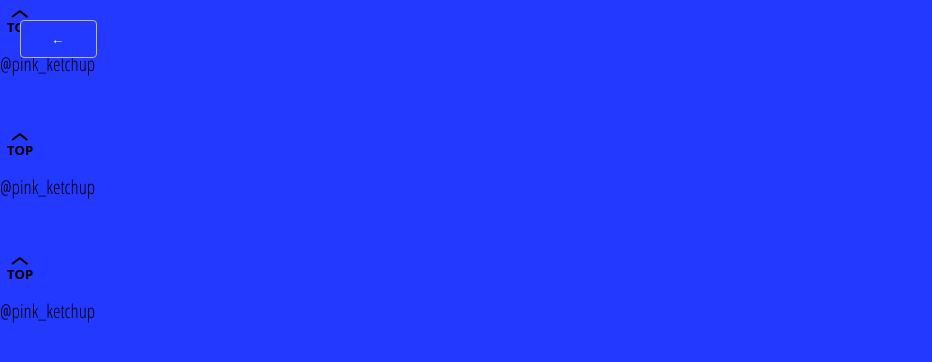
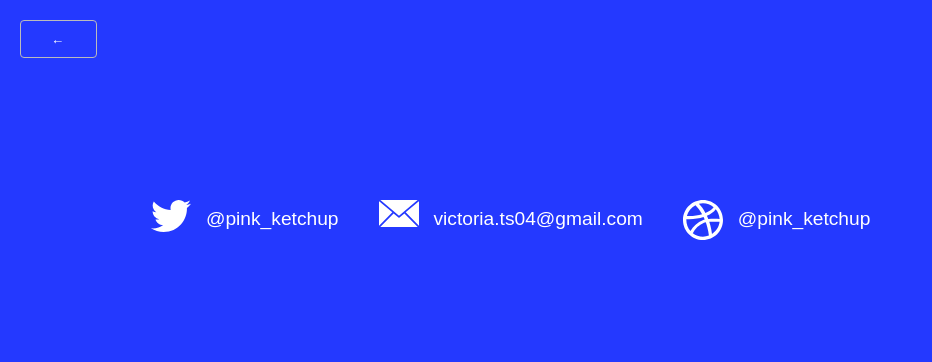
Before and after one commit to pinkketchup/portfolio, a plain HTML site: page contact.html in a window 1280 px wide. Shown: the whole page, without its empty margins (0-932 px from the left). Drawn offline with Linux system fonts and the light colour scheme.

Commit message:
updating contact.html page

```diff
--- a/contact.html
+++ b/contact.html
@@ -13,10 +13,12 @@
 <body>
   <div class="button back"> <a href="index.html">&#8592;</a></div>
   	<div class="blue-pod">
-  		<div class="social">
-  			<img src="images/icon_top.png"/><p>@pink_ketchup</p>
-  			<img src="images/icon_top.png"/><p>@pink_ketchup</p>
-  			<img src="images/icon_top.png"/><p>@pink_ketchup</p>
+  		<div class="row">
+  			<div class="ten columns social center">
+  				<img src="images/twitter.svg"/><p>@pink_ketchup</p>
+  				<img src="images/email.svg"/><p>victoria.ts04@gmail.com</p>
+  				<img src="images/dribble.svg"/><p>@pink_ketchup</p>
+  			</div>
   		</div>
   	</div>
 </body>
--- a/style.css
+++ b/style.css
@@ -247,4 +247,21 @@ nav li {
 	background-color: #2439ff;
 	background-size: cover;
 	height: 1000px;
-}
+	}
+.social {
+	margin: 0 auto;
+	float: none;
+	position: relative;
+	display: -webkit-box;
+	text-align: center;
+	padding-top: 200px;
+	}
+.social img{
+	padding-left: 40px;
+	padding-right: 15px;
+	width: 40px;
+	}
+.social p {
+	font-family: 'Noto Sans Bold', sans-serif !important;
+	color: #fff;
+	}
```
Also changed, not shown: images/dribble.svg (added), images/email.svg (added), images/twitter.svg (added).
